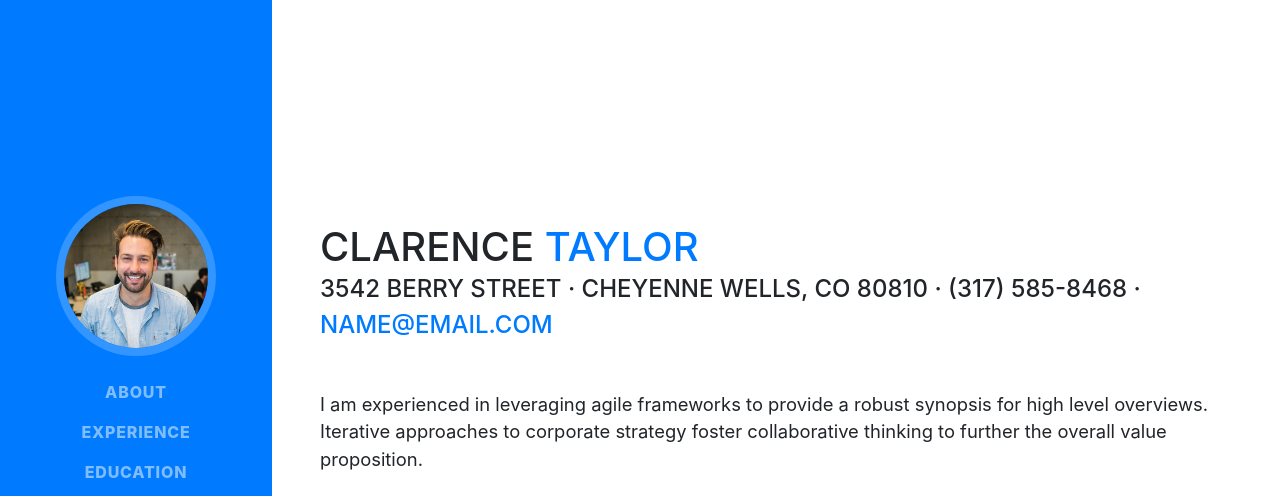
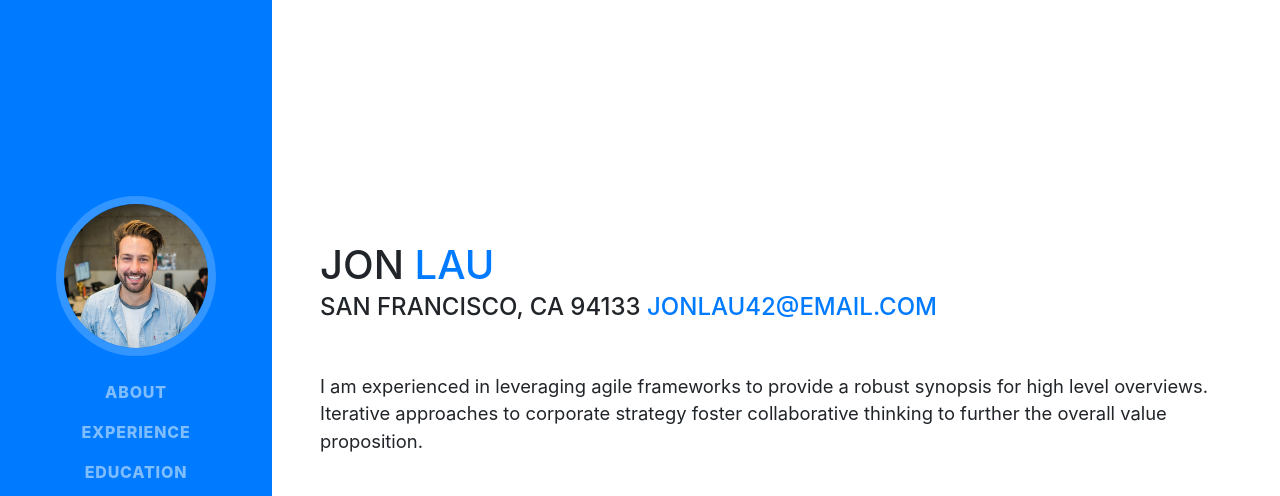
Before and after one commit to jlau42/jlau42.github.io, a website with bundled scripts: page index.html in a window 1280 px wide. Shown: the top 496 px of the page. Built offline with nearby package versions, Linux system fonts and the light colour scheme; a web font is replaced by a local one.

Commit message:
update index

```diff
--- a/index.html
+++ b/index.html
@@ -27,7 +27,7 @@
 
     <nav class="navbar navbar-expand-lg navbar-dark bg-primary fixed-top" id="sideNav">
       <a class="navbar-brand js-scroll-trigger" href="#page-top">
-        <span class="d-block d-lg-none">Clarence Taylor</span>
+        <span class="d-block d-lg-none">Jon Lau</span>
         <span class="d-none d-lg-block">
           <img class="img-fluid img-profile rounded-circle mx-auto mb-2" src="img/profile.jpg" alt="">
         </span>
@@ -63,11 +63,11 @@
 
       <section class="resume-section p-3 p-lg-5 d-flex d-column" id="about">
         <div class="my-auto">
-          <h1 class="mb-0">Clarence
-            <span class="text-primary">Taylor</span>
+          <h1 class="mb-0">Jon
+            <span class="text-primary">Lau</span>
           </h1>
-          <div class="subheading mb-5">3542 Berry Street · Cheyenne Wells, CO 80810 · (317) 585-8468 ·
-            <a href="mailto:name@email.com">name@email.com</a>
+          <div class="subheading mb-5">San Francisco, CA 94133
+            <a href="mailto:JonLau42@email.com">JonLau42@email.com</a>
           </div>
           <p class="lead mb-5">I am experienced in leveraging agile frameworks to provide a robust synopsis for high level overviews. Iterative approaches to corporate strategy foster collaborative thinking to further the overall value proposition.</p>
           <div class="social-icons">
```
